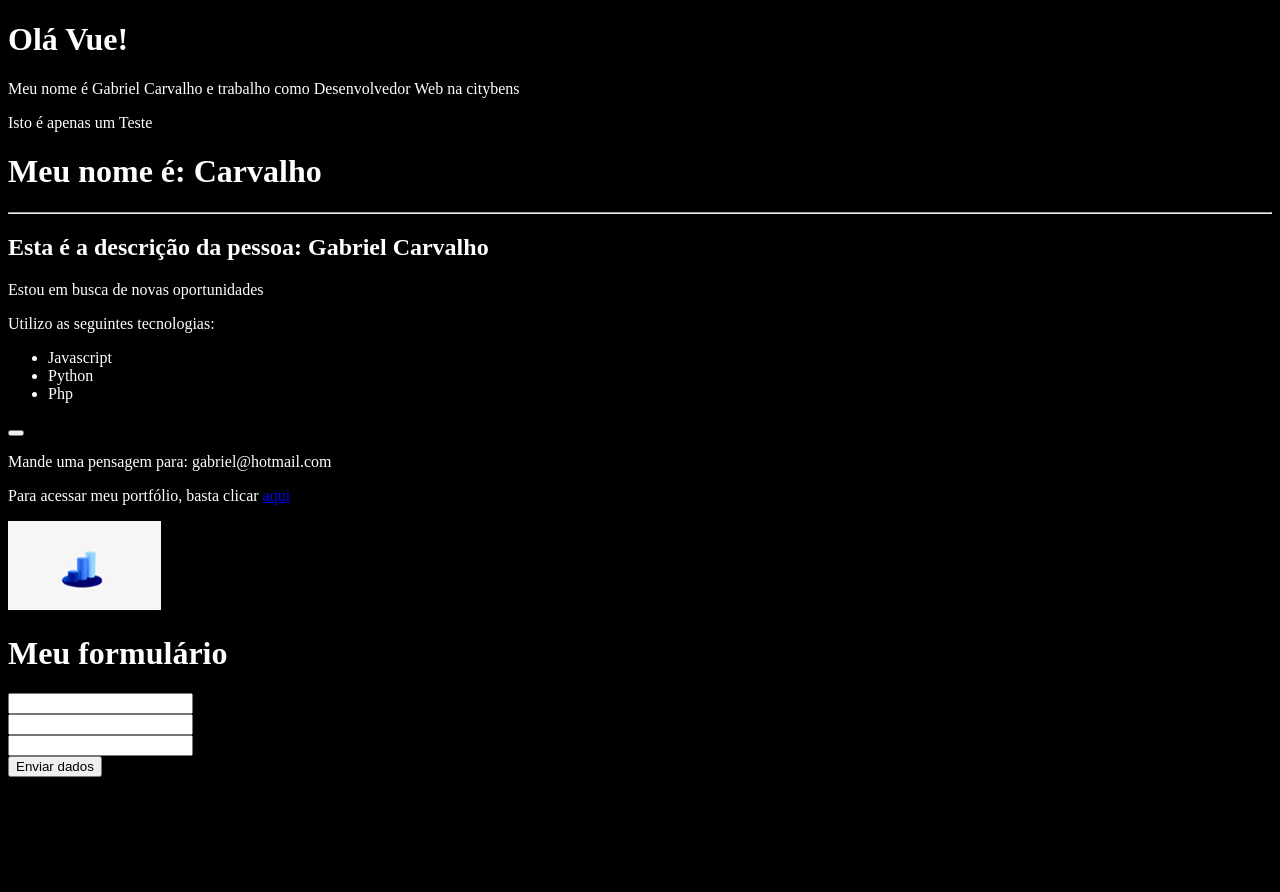
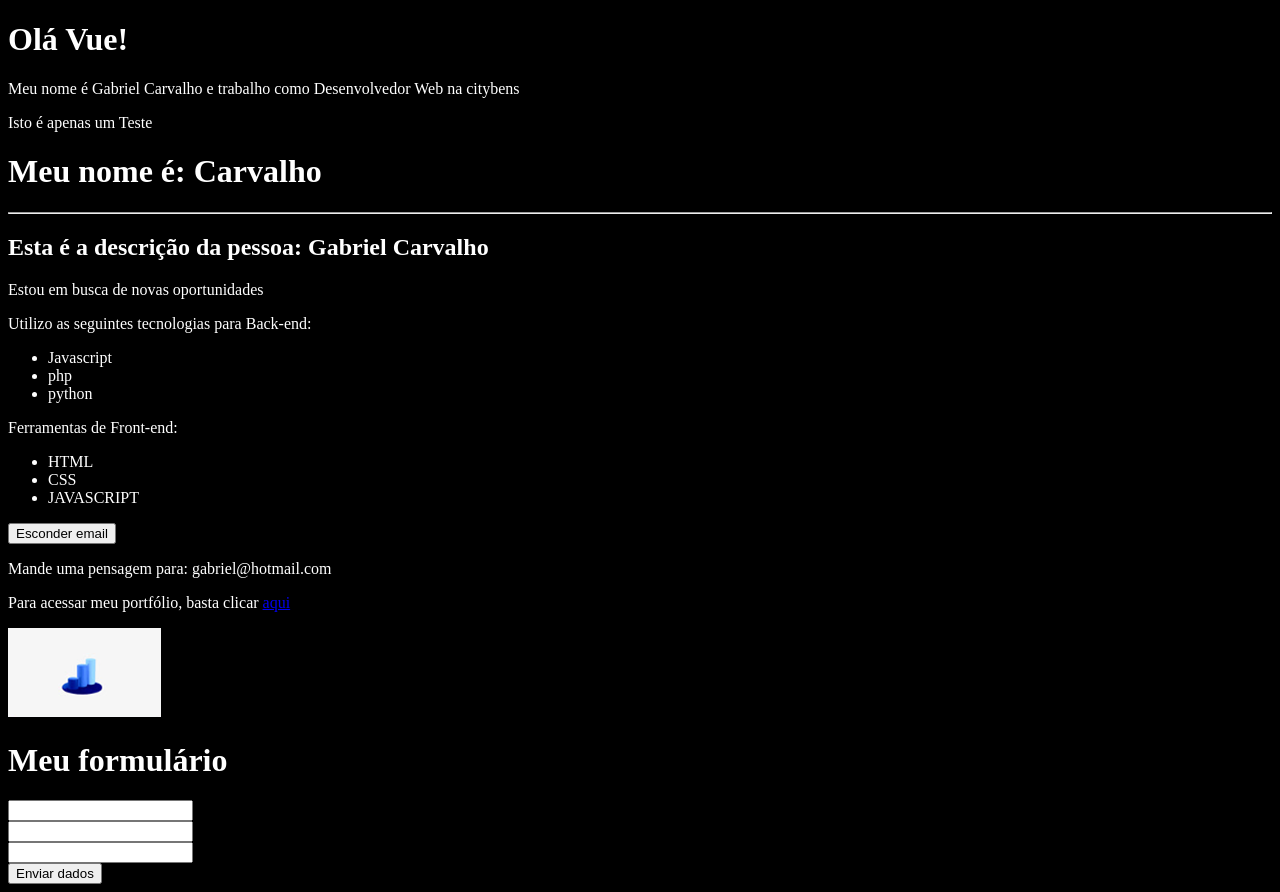
Before and after one commit to gabriel-cheng/nodejs-init, a Vue app in the folder 2_projeto_vue/: page / in a window 1280 px wide. Before the commit the page ends 800 px from the top, so only its background shows below. Built offline with nearby package versions, Linux system fonts and the light colour scheme.

Commit message:
Iniciar video #14

```diff
--- a/2_projeto_vue/src/components/Info.vue
+++ b/2_projeto_vue/src/components/Info.vue
@@ -2,11 +2,13 @@
     <div>
         <p v-if="esta_trabalhando">Estou trabalhando no momento.</p>
         <p v-else>Estou em busca de novas oportunidades</p>
-        <p>Utilizo as seguintes tecnologias: </p>
+        <p>Utilizo as seguintes tecnologias para Back-end:</p>
         <ul>
-            <li>Javascript</li>
-            <li>Python</li>
-            <li>Php</li>
+            <li v-for="(items, index) in backend_technologies" v-bind:key="index">{{items}}</li>
+        </ul>
+        <p>Ferramentas de Front-end:</p>
+        <ul>
+            <li v-for="(tech) in frontend_technologies" v-bind:key="tech.id">{{tech.language}}</li>
         </ul>
         <div>
             <button @click="showEmail">{{textoBotao}}</button>
@@ -27,7 +29,14 @@
                 esta_trabalhando: false,
                 mostrar_email: true,
                 email: 'gabriel@hotmail.com',
-                meu_link: 'http://gabrielcarvalho.herokuapp.com'
+                meu_link: 'http://gabrielcarvalho.herokuapp.com',
+                textoBotao: 'Esconder email',
+                backend_technologies: ['Javascript', 'php', 'python'],
+                frontend_technologies: [
+                    {id: 1, language: 'HTML'},
+                    {id: 2, language: 'CSS'},
+                    {id: 3, language: 'JAVASCRIPT'}
+                ]
             }
         },
         components: {
@@ -35,8 +44,6 @@
         },
         methods: {
             showEmail() {
-                this.textoBotao = 'Esconder email';
-
                 if(this.mostrar_email) {
                     this.textoBotao = 'Mostrar email';
                     this.mostrar_email = false;
```
